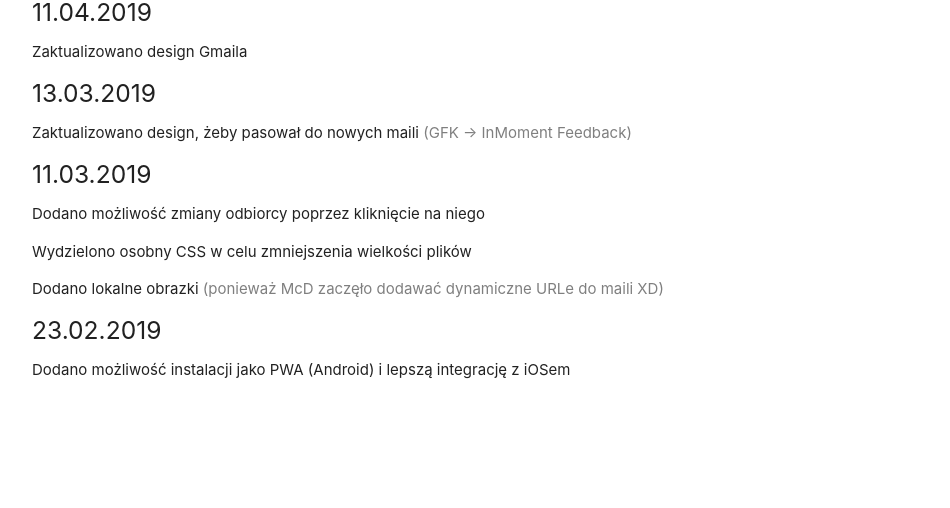
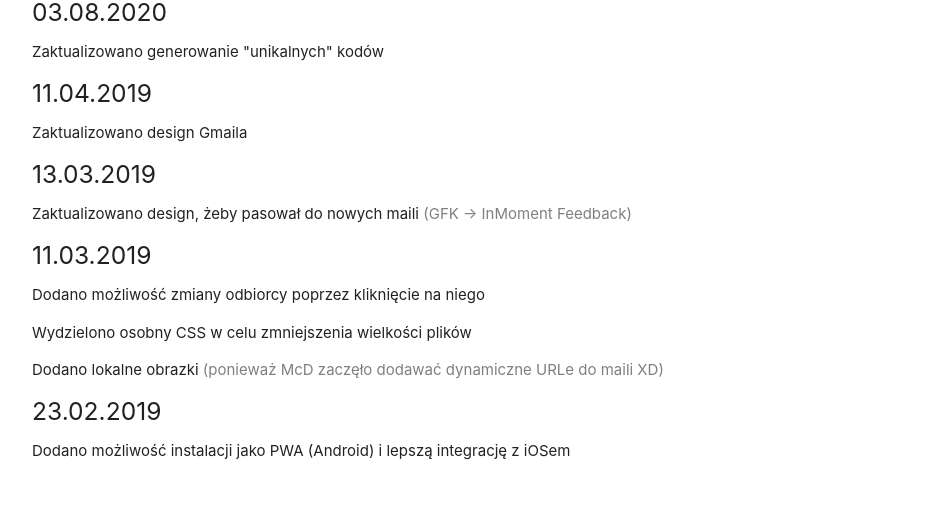
Before and after one commit to Bjornskjald/fake-mcd-mail, a plain HTML site: page index.html in a window 1280 px wide. Shown: the part 498-1006 px from the top of the page, without its empty margins (160-1110 px from the left). Before the commit the page ends 925 px from the top, so only its background shows below. Drawn offline with Linux system fonts and the light colour scheme.

Commit message:
updated code gen

```diff
--- a/index.html
+++ b/index.html
@@ -53,6 +53,10 @@
         </div>
         <div class="section">
           <h3>Changelog:</h3>
+          <h5>03.08.2020</h5>
+          <p>
+            Zaktualizowano generowanie "unikalnych" kodów
+          </p>
           <h5>11.04.2019</h5>
           <p>
             Zaktualizowano design Gmaila
```
Also changed, not shown: ankieta.html (+1 -1 lines).
